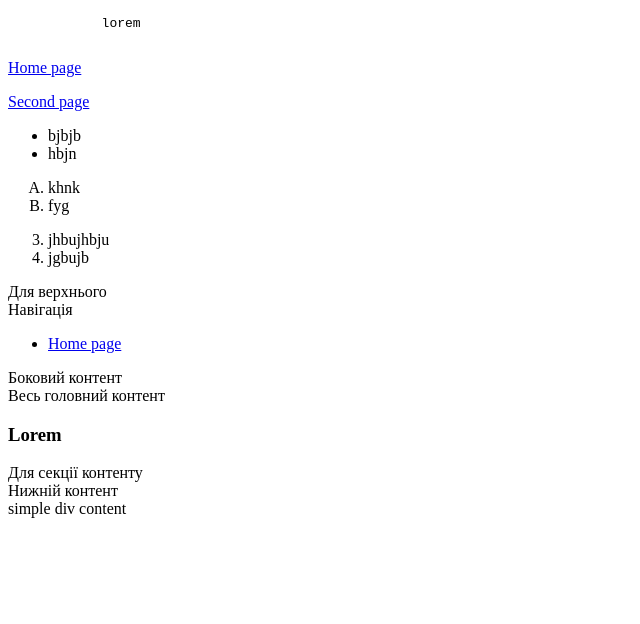
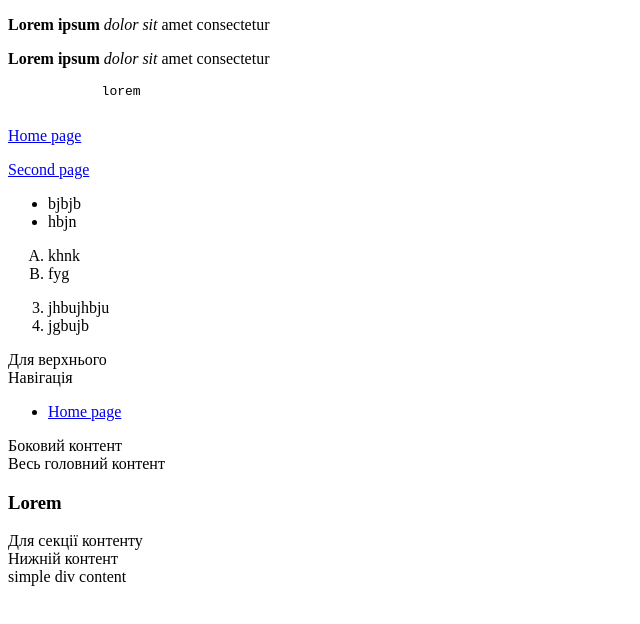
Before and after one commit to Laskaridi/Study, a plain HTML site: page 02/index.html in a window 1280 px wide. Shown: the whole page, without its empty margins (0-640 px from the left). Drawn offline with Linux system fonts and the light colour scheme.

```diff
--- a/02/index.html
+++ b/02/index.html
@@ -6,6 +6,25 @@
     <title>Document</title>
 </head>
 <body>
+    <p>
+        <b>
+            Lorem ipsum
+        </b>
+        <em>
+            dolor sit
+            </em>
+            amet consectetur
+    </p>
+    <p>
+        <strong>
+        Lorem ipsum
+        </strong>
+        <em>
+            dolor sit
+            </em>
+             amet consectetur
+        <!-- Використовуемо strong для виділення шрифту жирним-->
+    </p>
     <p>
         <pre>
             lorem
```
